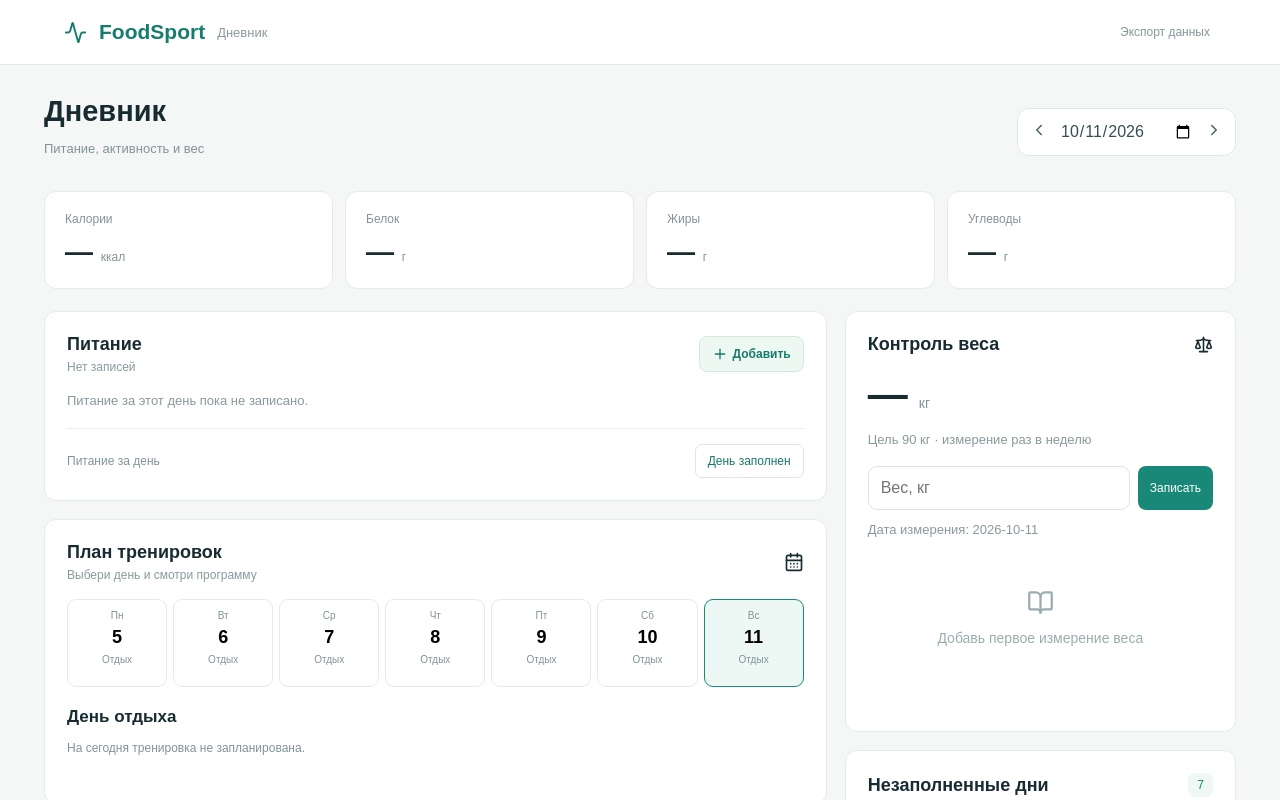
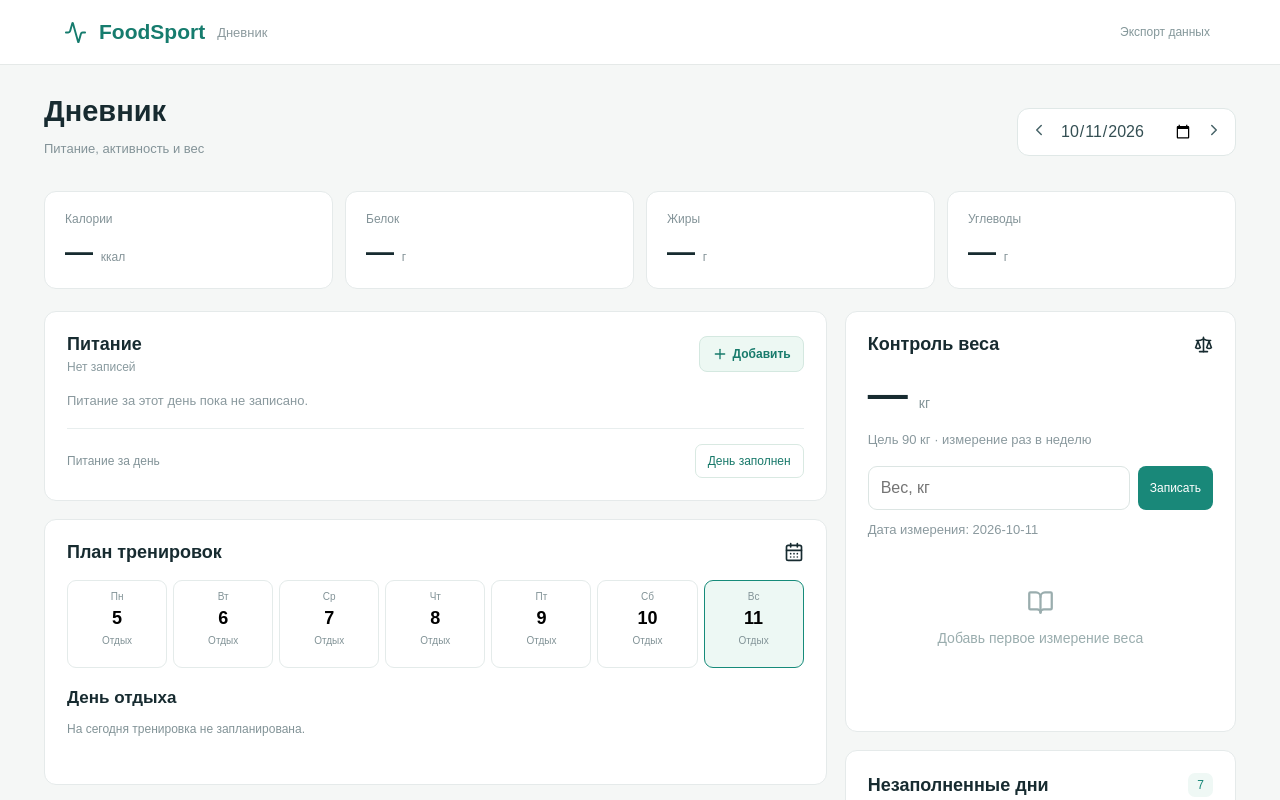
Before and after one commit to Karasuoshi/foodsport, a Next.js app: page /foodsport/ in a window 1280 px wide. Shown: the top 800 px of the page. Built offline with nearby package versions, Linux system fonts and the light colour scheme.

Commit message:
Remove redundant instruction from workout heading

```diff
--- a/app/WorkoutPlanner.tsx
+++ b/app/WorkoutPlanner.tsx
@@ -11,7 +11,7 @@ export default function WorkoutPlanner({date,onDateChange}:{date:string;onDateCh
  const planned=workoutForDate(date,schedule);
  const monday=shift(date,-((new Date(date+"T12:00:00").getDay()+6)%7));
  return <section className="journalpanel workoutplanner">
- <div className="journalpanelhead"><div><h2>План тренировок</h2><small>Выбери день и смотри программу</small></div><CalendarDays size={20}/></div>
+ <div className="journalpanelhead"><div><h2>План тренировок</h2></div><CalendarDays size={20}/></div>
  <div className="workoutweek">{Array.from({length:7},(_,i)=>{const d=shift(monday,i),w=workoutForDate(d,schedule);return <button key={d} className={"workoutday"+(d===date?" active":"")} onClick={()=>{onDateChange(d);setExpanded(false)}}><span>{weekdays[i]}</span><b>{Number(d.slice(-2))}</b><small>{w?(w.kind==="strength"?"Силовая":w.kind==="swim"?"Бассейн":w.kind==="cycle"?"Сайкл":"Кардио"):"Отдых"}</small></button>})}</div>
  <div className="workoutdetail"><div><strong>{planned?.name||"День отдыха"}</strong><p>{planned?planned.description:"На сегодня тренировка не запланирована."}</p>{planned&&<small>Ориентир: {planned.duration} минут</small>}</div></div>
  {planned&&<><button className="workoutopen" onClick={()=>setExpanded(v=>!v)}>{expanded?"Свернуть программу":"Посмотреть упражнения"} {expanded?<ChevronUp size={16}/>:<ChevronDown size={16}/>}</button>
```
